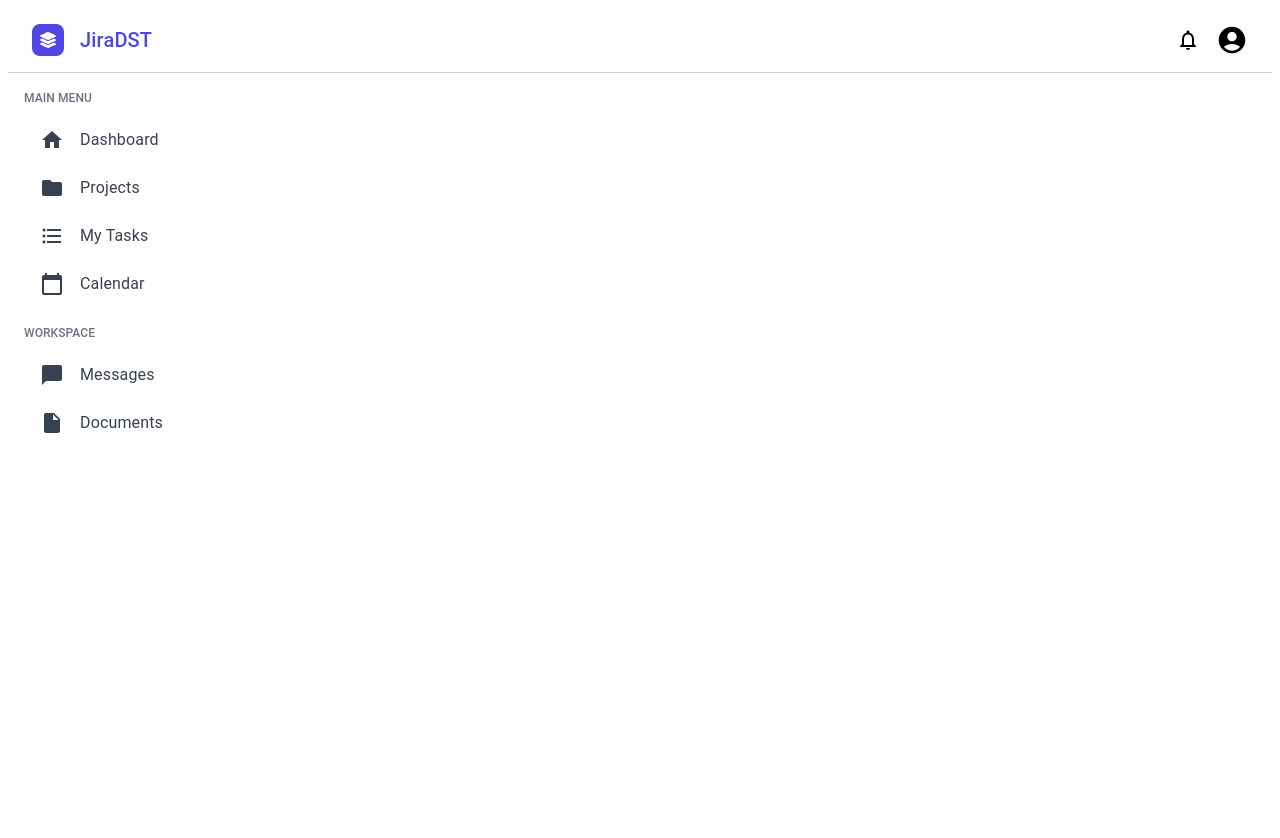
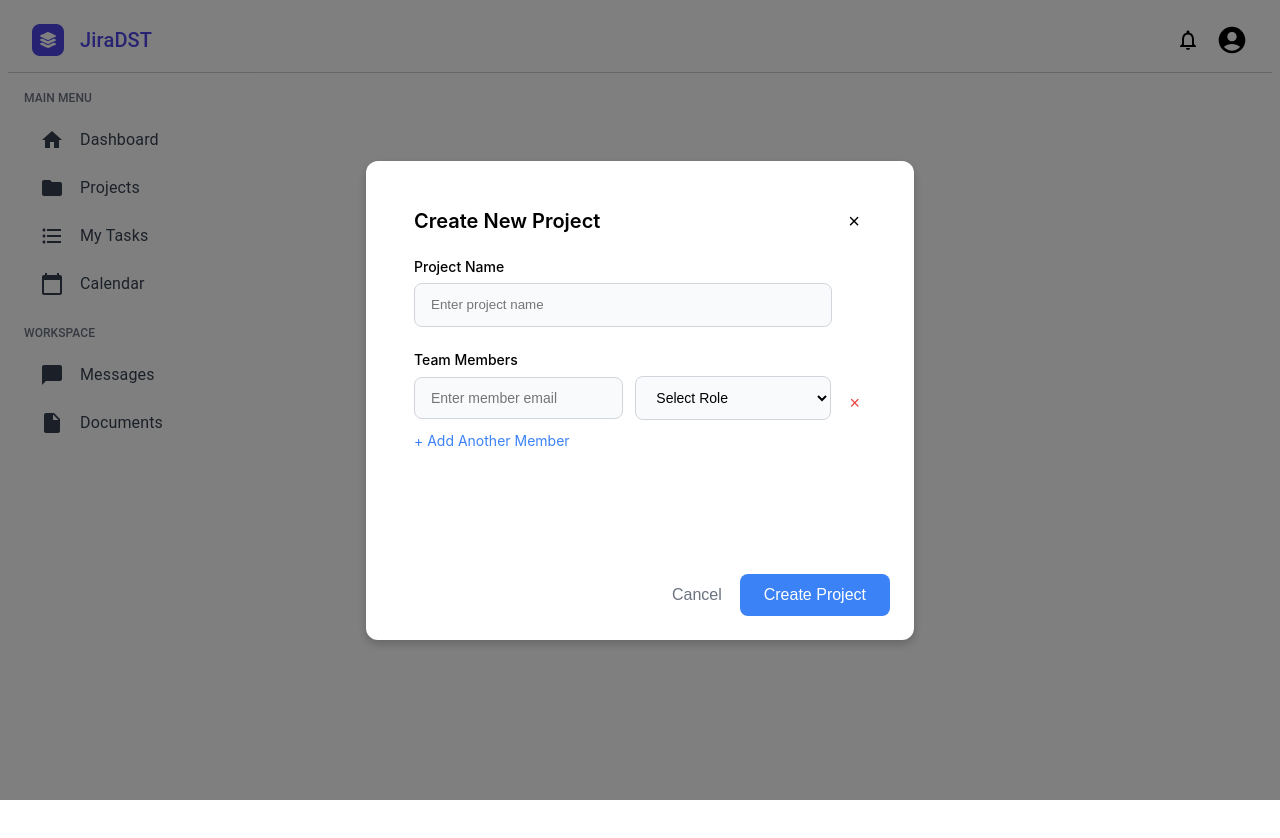
Before and after one commit to petch24096666/senior-project, a React (Vite) app in the folder Frontend/: page /test in a window 1280 px wide. Shown: the top 838 px of the page. Built offline with nearby package versions, Linux system fonts and the light colour scheme.

Commit message:
add Add Project Page

```diff
--- a/Frontend/src/App.jsx
+++ b/Frontend/src/App.jsx
@@ -3,6 +3,7 @@ import { BrowserRouter as Router, Routes, Route } from "react-router-dom";
 import KanbanBoard from "./components/pages/ProjectPage/KanbanBoard";
 import MainLayout from "./components/layouts/MainLayout";
 import ProjectPage from "./components/pages/ProjectPage/ProjectPage";
+import CreateProjectModal from "./components/pages/ProjectPage/AddProject";
 
 function App() {
   return (
@@ -17,6 +18,7 @@ function App() {
           <Route path="/messages" element={<h1>Messages</h1>} />
           <Route path="/documents" element={<h1>Documents</h1>} />
           <Route path="/kanban" element={<KanbanBoard />} />
+          <Route path="/test" element={<CreateProjectModal />} />
         </Routes>
       </MainLayout>
     </Router>
--- /dev/null
+++ b/Frontend/src/components/common/button.jsx
@@ -0,0 +1,52 @@
+import React from "react";
+import MoreHorizIcon from "@mui/icons-material/MoreHoriz";
+
+// สไตล์ปุ่มพื้นฐาน
+const buttonStyles = {
+  base: {
+    display: "flex",
+    alignItems: "center",
+    justifyContent: "center",
+    borderRadius: "8px",
+    padding: "10px 16px",
+    border: "none",
+    cursor: "pointer",
+    fontFamily: "Inter, sans-serif",
+    fontSize: "14px",
+    fontWeight: "500",
+  },
+  primary: {
+    backgroundColor: "#4F46E5",
+    color: "#fff",
+  },
+  secondary: {
+    backgroundColor: "#E5E7EB",
+    color: "#111827",
+  },
+};
+
+// ปุ่มทั่วไปที่รองรับ style แบบ inline
+const Button = ({ type = "primary", label, onClick, style = {} }) => {
+  const defaultStyle =
+    type === "primary"
+      ? { ...buttonStyles.base, ...buttonStyles.primary }
+      : { ...buttonStyles.base, ...buttonStyles.secondary };
+
+  return (
+    <button style={{ ...defaultStyle, ...style }} onClick={onClick}>
+      {label}
+    </button>
+  );
+};
+
+// ปุ่มแสดงเมนูเพิ่มเติม
+export const MoreOptionsButton = ({ onClick, style }) => (
+  <Button type="secondary" label={<MoreHorizIcon />} onClick={onClick} style={style} />
+);
+
+// ปุ่มเพิ่มโปรเจกต์ที่สามารถกำหนดสไตล์ inline ได้
+export const AddProjectButton = ({ label = "+ Add Project", onClick, style }) => (
+  <Button label={label} onClick={onClick} style={style} />
+);
+
+export default Button;
--- /dev/null
+++ b/Frontend/src/components/common/searchbar.jsx
@@ -0,0 +1,25 @@
+import React from "react";
+
+const SearchBar = ({ placeholder = "Search...", style = {}, onChange, value }) => {
+    return (
+      <input
+        type="text"
+        placeholder={placeholder}
+        value={value}
+        onChange={onChange}
+        style={{
+          width: "100%",
+          padding: "12px 20px",
+          fontSize: "16px",
+          border: "1px solid #D1D5DB",
+          borderRadius: "8px",
+          outline: "none",
+          color: "#6B7280",
+          fontFamily: "Inter, sans-serif",
+          ...style, // รับค่า style จาก props
+        }}
+      />
+    );
+  };
+
+  export default SearchBar;
--- /dev/null
+++ b/Frontend/src/components/pages/ProjectPage/AddProject.jsx
@@ -0,0 +1,215 @@
+import { display, height, padding, textAlign, width } from "@mui/system";
+import React, { useState } from "react";
+
+const styles = {
+  overlay: {
+    position: "fixed",
+    top: 0,
+    left: 0,
+    width: "100%",
+    height: "100%",
+    backgroundColor: "rgba(0, 0, 0, 0.5)",
+    display: "flex",
+    alignItems: "center",
+    justifyContent: "center",
+    zIndex: 1000,
+  },
+  modal: {
+    backgroundColor: "#fff",
+    borderRadius: "12px",
+    width: "500px",
+    height: "431px",         // ความกว้างคงที่ตามดีไซน์
+    maxWidth: "90vw",         // จำกัดความกว้างไม่ให้เกินขอบหน้าจอ
+    maxHeight: "90vh",        // จำกัดความสูงเพื่อให้ไม่เกินขอบหน้าจอ
+    overflow: "hidden",       // ป้องกันการเลื่อนออกขอบ
+    boxShadow: "0 4px 10px rgba(0, 0, 0, 0.2)",
+    display: "flex",
+    flexDirection: "column",
+    padding: "24px"
+  },
+  modalContent: {
+    padding: "0 24px 0 24px",
+    overflowY: "auto",       // เปิดให้เลื่อนเฉพาะแนวตั้ง
+    overflowX: "hidden",     // ป้องกันการเลื่อนแนวนอน
+    flexGrow: 1,
+    scrollbarWidth: "none",
+  },
+  header: {
+    fontFamily: "Inter, sans-serif",
+    fontSize: "20px",
+    fontWeight: "600",
+    padding: "24px",
+    display: "flex",
+    justifyContent: "space-between"
+  },
+  input: {
+    width: "100%",
+    padding: "12px 16px",
+    fontSize: "14px",
+    border: "1px solid #D1D5DB",
+    borderRadius: "8px",
+    marginBottom: "12px",
+    backgroundColor: "#F9FAFB",
+  },
+  row: {
+    display: "flex",
+    alignItems: "center",
+    gap: "12px",
+  },
+  buttonContainer: {
+    display: "flex",
+    justifyContent: "flex-end",
+    gap: "12px"
+  },
+  buttonCancel: {
+    backgroundColor: "transparent",
+    border: "none",
+    fontSize: "16px",
+    color: "#6B7280",
+    cursor: "pointer",
+  },
+  buttonCreate: {
+    backgroundColor: "#3B82F6",
+    color: "#fff",
+    border: "none",
+    padding: "12px 24px",
+    fontSize: "16px",
+    borderRadius: "8px",
+    cursor: "pointer",
+  },
+  addMemberLink: {
+    fontFamily: "Inter, sans-serif",
+    color: "#3B82F6",
+    fontSize: "14px",
+    cursor: "pointer",
+  },
+  closeButton: {
+    fontSize: "20px",
+    cursor: "pointer",
+    border: "none",
+    background: "none",
+    justifyContent: "flex"
+  },
+  removeButton: {
+    backgroundColor: "transparent",
+    border: "none",
+    color: "#EF4444",
+    fontSize: "18px",
+    cursor: "pointer",
+  },
+  inputLabel: {
+    fontFamily: "Inter, sans-serif",
+    fontSize: "14px",
+    fontWeight: "500",
+    marginBottom: "8px", // เพิ่มระยะห่างระหว่าง label และ input
+    display: "block",
+  },
+  inputField: {
+    width: "400px",
+    height: "42px",
+    borderRadius: "8px",
+    border: "1px solid #D1D5DB",
+    backgroundColor: "#F9FAFB",
+    padding: "0 0 0 16px",
+  },
+  sectionSpacing: {
+    marginBottom: "24px", // เพิ่มระยะห่างระหว่าง Project Name และ Team Members
+  },
+};
+
+
+
+
+
+const CreateProjectModal = ({ onClose }) => {
+  const [projectName, setProjectName] = useState("");
+  const [teamMembers, setTeamMembers] = useState([{ email: "", role: "" }]);
+
+  const handleAddMember = () => {
+    setTeamMembers([...teamMembers, { email: "", role: "" }]);
+  };
+
+  const handleRemoveMember = (index) => {
+    const updatedMembers = [...teamMembers];
+    updatedMembers.splice(index, 1);
+    setTeamMembers(updatedMembers);
+  };
+
+  const handleMemberChange = (index, field, value) => {
+    const updatedMembers = [...teamMembers];
+    updatedMembers[index][field] = value;
+    setTeamMembers(updatedMembers);
+  };
+
+  const handleCreateProject = () => {
+    console.log("Project Name:", projectName);
+    console.log("Team Members:", teamMembers);
+    onClose();
+  };
+
+  return (
+    <div style={styles.overlay}>
+      <div style={styles.modal}>
+        <div style={styles.header}>
+          <span>Create New Project</span>
+          <button style={styles.closeButton} onClick={onClose}>&times;</button>
+        </div>
+
+        <div style={styles.modalContent}>
+          <div style={styles.sectionSpacing}>
+            <label style={styles.inputLabel}>Project Name</label>
+            <input
+              type="text"
+              placeholder="Enter project name"
+              value={projectName}
+              onChange={(e) => setProjectName(e.target.value)}
+              style={styles.inputField}
+            />
+          </div>
+          <div>
+            <label style={styles.inputLabel}>Team Members</label>
+            {teamMembers.map((member, index) => (
+              <div key={index} style={styles.row}>
+                <input
+                  type="email"
+                  placeholder="Enter member email"
+                  value={member.email}
+                  onChange={(e) => handleMemberChange(index, "email", e.target.value)}
+                  style={styles.input}
+                />
+                <select
+                  value={member.role}
+                  onChange={(e) => handleMemberChange(index, "role", e.target.value)}
+                  style={styles.input}
+                >
+                  <option value="">Select Role</option>
+                  <option value="Admin">Admin</option>
+                  <option value="Editor">Editor</option>
+                  <option value="Viewer">Viewer</option>
+                </select>
+                <button style={styles.removeButton} onClick={() => handleRemoveMember(index)}>
+                  &times;
+                </button>
+              </div>
+            ))}
+          </div>
+
+          <div style={styles.addMemberLink} onClick={handleAddMember}>
+            + Add Another Member
+          </div>
+        </div>
+        <div style={styles.buttonContainer}>
+          <button style={styles.buttonCancel} onClick={onClose}>
+            Cancel
+          </button>
+          <button style={styles.buttonCreate} onClick={handleCreateProject}>
+            Create Project
+          </button>
+        </div>
+      </div>
+    </div>
+  );
+
+};
+
+export default CreateProjectModal;
--- a/Frontend/src/components/pages/ProjectPage/ProjectPage.jsx
+++ b/Frontend/src/components/pages/ProjectPage/ProjectPage.jsx
@@ -1,7 +1,9 @@
 import React, { useEffect, useState } from "react";
 import axios from "axios";
 import PlaylistAddCheckIcon from "@mui/icons-material/PlaylistAddCheck";
-import MoreHorizIcon from "@mui/icons-material/MoreHoriz";
+import {MoreOptionsButton, AddProjectButton} from "../../common/button"
+import SearchBar from "../../common/searchbar";
+import CreateProjectModal from "./AddProject";
 
 const styles = {
   projectList: {
@@ -144,6 +146,7 @@ const ProjectCard = ({ title, tasksCompleted, totalTasks }) => {
 
 const ProjectPage = () => {
   const [projects, setProjects] = useState([]);
+  const [isModalOpen, setIsModalOpen] = useState(false);
 
   useEffect(() => {
     const fetchProjects = async () => {
@@ -169,10 +172,18 @@ const ProjectPage = () => {
           </p>
         </div>
         <div style={styles.buttonContainer}>
-          <button style={{ ...styles.button, ...styles.secondaryButton }}>
-            <MoreHorizIcon />
-          </button>
-          <button style={styles.button}>+ Add Project</button>
+          <SearchBar
+            placeholder="Search projects..."
+            style={{
+              width: "250px",
+              borderRadius: "12px",
+              fontSize: "18px",
+            }}
+            onChange={(e) => console.log(e.target.value)}
+          />
+          <MoreOptionsButton onClick={() => alert("More options clicked!")} />
+          <AddProjectButton onClick={() => setIsModalOpen(true)} />
+      {isModalOpen && <CreateProjectModal onClose={() => setIsModalOpen(false)} />}
         </div>
       </div>
       <div style={styles.projectGrid}>
```
